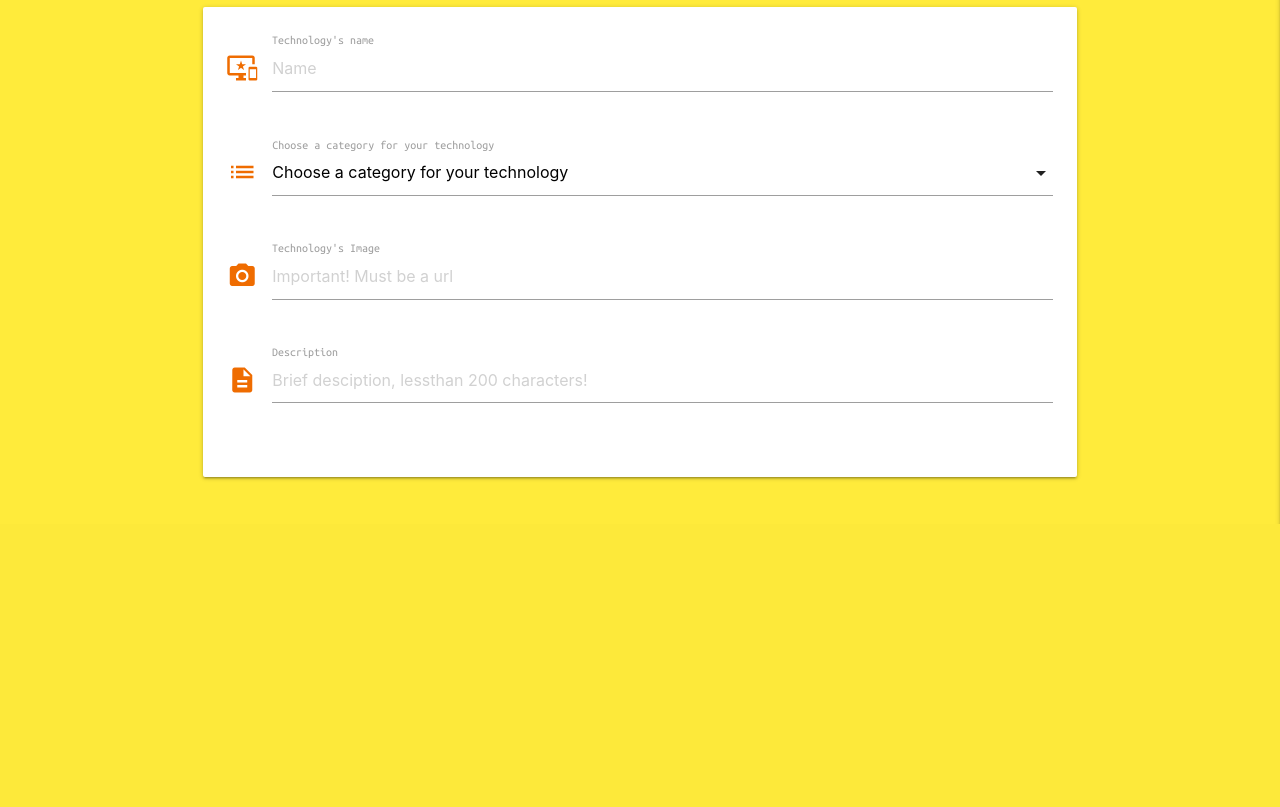
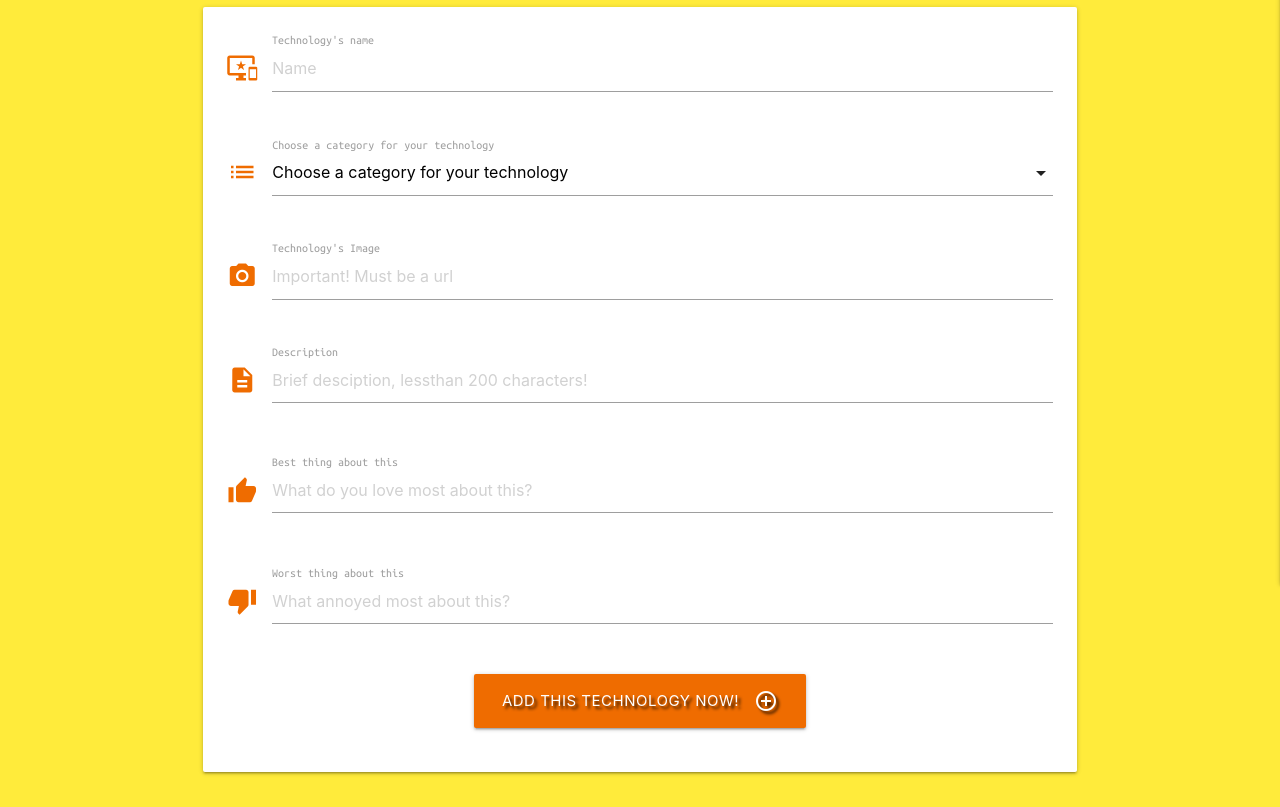
Before and after one commit to ConacBreslin/technostalgia, a Flask app: page /add_technology in a window 1280 px wide. Shown: the part 276-1083 px from the top of the page. Before the commit the page ends 800 px from the top, so only its background shows below. Run offline with Flask 2, Linux system fonts and the light colour scheme; data that the repository does not hold is empty; some libraries are stand-ins or nearby versions.

Commit message:
Add submit button to add a technology

```diff
--- a/app.py
+++ b/app.py
@@ -119,8 +119,22 @@ def logout():
     return redirect(url_for("login"))
 
 
-@app.route("/add_technology")
+@app.route("/add_technology", methods=["GET", "POST"])
 def add_technology():
+    if request.method == "POST":
+        technology = {
+            "technology_name": request.form.get("technology_name"),
+            "category_name": request.form.get("category_name"),
+            "technology_image": request.form.get("technology_image"),
+            "technology_description": request.form.get("technology_description"),
+            "best_bits": request.form.get("best_bits"),
+            "worst_bits": request.form.get("worst_bits"),
+            "posted_by": session["user"]
+        }
+        mongo.db.tasks.insert_one(technology)
+        flash("You have successfully added this to our collection. Thank you!")
+        return redirect(url_for("get_technologies"))
+
     categories = mongo.db.categories.find().sort("category_name", 1)
     return render_template("add_technology.html", page_title="Add a Technology", categories=categories)
 
--- a/templates/add_technology.html
+++ b/templates/add_technology.html
@@ -6,8 +6,10 @@
 
 <!-- Code for form from  https://materializecss.com/ -->
 <div class="row">
-    <form class="col s12" method="POST" action="">
+    <form class="col s12" method="POST" action="{{ url_for('add_technology') }}">
         <div class="card-panel">
+
+            <!-- Input for adding a technology's name  -->
             <div class="row">
                 <div class="input-field col s12">
                     <i class="material-icons prefix orange-text text-darken-3">important_devices</i>
@@ -15,6 +17,8 @@
                     <label for="technology_name">Technology's name</label>
                 </div>
             </div>
+
+            <!-- Dropdown for picking a technology's category -->
             <div class="row">
 				<div class="input-field col s12">
                     <i class="material-icons prefix orange-text text-darken-3">list</i>
@@ -27,6 +31,8 @@
 					<label for="category_name">Choose a category for your technology</label>
 				</div>
 			</div>
+
+            <!-- Input for adding a technology image -->
             <div class="row">
                 <div class="input-field col s12">
                     <i class="material-icons prefix orange-text text-darken-3">camera_alt</i>
@@ -34,6 +40,7 @@
                     <label for="technology_image">Technology's Image</label>
                 </div>
             </div>
+             <!-- Input for adding a technology description -->
             <div class="row">
                 <div class="input-field col s12">
                     <i class="material-icons prefix orange-text text-darken-3">description</i>
@@ -42,6 +49,34 @@
                     <label for="technology_description">Description</label>
                 </div>
             </div>
+ <!-- Input for adding a best bits about the technology -->
+ <div class="row">
+    <div class="input-field col s12">
+        <i class="material-icons prefix orange-text text-darken-3">thumb_up</i>
+        <textarea id="best_bits" name="best_bits" minlength="5"
+            maxlength="200" placeholder="What do you love most about this?" class="materialize-textarea validate" required></textarea>
+        <label for="best_bits">Best thing about this</label>
+    </div>
+</div>
+<!-- Input for adding worst bits about the technology -->
+<div class="row">
+    <div class="input-field col s12">
+        <i class="material-icons prefix orange-text text-darken-3">thumb_down</i>
+        <textarea id="worst_bits" name="worst_bits" minlength="5"
+            maxlength="200" placeholder="What annoyed most about this?" class="materialize-textarea validate" required></textarea>
+        <label for="worst_bits">Worst thing about this</label>
+    </div>
+</div>
+             <!-- Submit button for adding a technology -->
+            <div class="row">
+                <div class="center-align col s6 offset-s3">
+
+                <button type="submit" class="btn-large waves-effect waves-light orange darken-3 text-shadow">
+                        Add this technology now! <i class="material-icons right">add_circle_outline</i>
+                    </button>
+
+                </div>
+            </div>
         </div>
     </form>
 </div>
--- a/templates/login.html
+++ b/templates/login.html
@@ -24,10 +24,10 @@
                         <label for="password">Password</label>
                     </div>
                 </div>
-                <!-- Submit button log in -->
+                <!-- Submit button for log in -->
                 <div class="row">
-                    <button type="submit" class="col s12 btn-large orange darken-3 text-shadow">
-                        Log In <i class="fas fa-sign-in-alt"></i>
+                    <button type="submit" class="col s12 btn-large orange darken-3">
+                        Log In <i class="material-icons prefix white-text">forward</i>
                     </button>
                 </div>
             </div>
--- a/templates/registration.html
+++ b/templates/registration.html
@@ -60,7 +60,7 @@
                 <!-- Submit button for registration -->
                 <div class="row">
                     <button type="submit" class="col s12 btn-large orange darken-3 text-shadow">
-                        Register <i class="fas fa-sign-in-alt"></i>
+                        Register <i class="material-icons prefix white-text">forward</i>
                     </button>
                 </div>
             </div>
--- a/templates/technologies.html
+++ b/templates/technologies.html
@@ -3,7 +3,7 @@
 
 {% block content %}
 
-<h2>You can browse all  technologies or browse  by category</h2>
+<h2>You can browse all  technologies or select a category</h2>
 
 
  <!-- code from Materialize.com for radiobuttons to select category to browse -->
@@ -40,7 +40,7 @@
           <li>Description: {{ technology.technology_description }}</li>
           <li>Best bits: {{ technology.best_bits }}</li>
           <li>Worst bits: {{ technology.worst_bits }}</li>
-          <li>Posted by: {{ technology.posted_by }}</li>
+          <li>Added by: {{ technology.posted_by }}</li>
           <li>Posted: {{ technology.post_date }}</li>
         </ul>
       </div>
```
